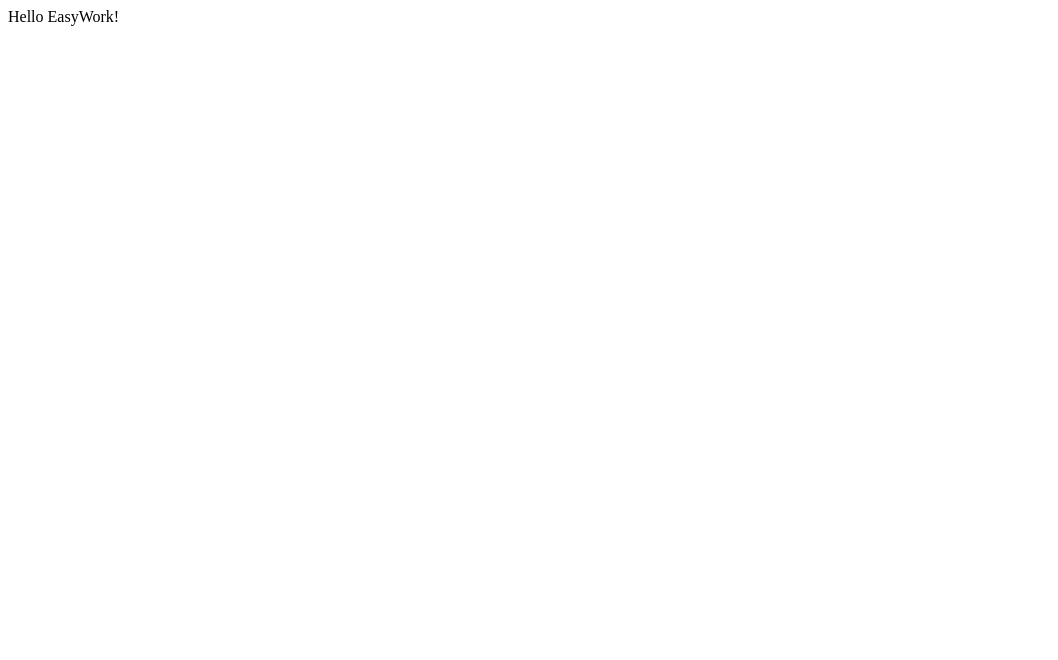
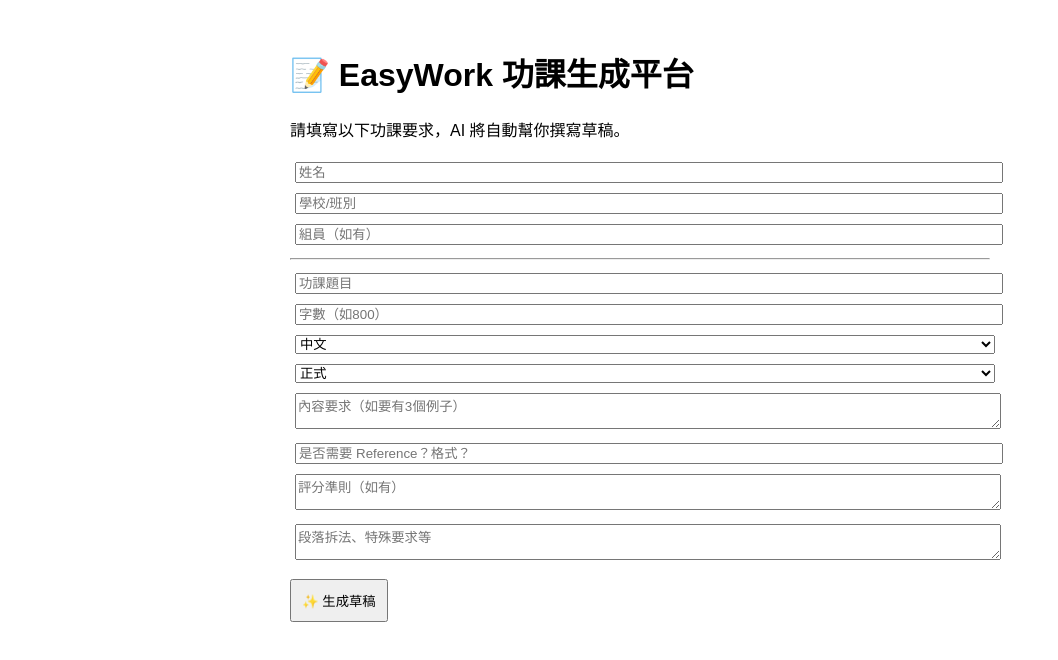
Before and after one commit to ndx218/esay-work, a Next.js app: page / in a window 1280 px wide. Shown: the top 660 px of the page, without its empty margins (0-1058 px from the left). Built offline with nearby package versions, Linux system fonts and the light colour scheme.

Commit message:
Add files via upload

```diff
--- a/pages/api/generate.ts
+++ b/pages/api/generate.ts
@@ -1,28 +1 @@
-export default async function handler(req, res) {
-  const { title, wordCount, language, tone, detail, reference, rubric, paragraph } = req.body;
-
-  const content = `
-題目：${title}
-字數：${wordCount}
-語言：${language}，語氣：${tone}
-內容要求：${detail}
-引用方式：${reference}
-評分準則：${rubric}
-段落要求：${paragraph}
-請根據以上需求寫一篇完整文章。
-`;
-
-  const completion = await fetch("https://api.openai.com/v1/chat/completions", {
-    method: "POST",
-    headers: {
-      "Authorization": `Bearer ${process.env.OPENAI_API_KEY}`,
-      "Content-Type": "application/json",
-    },
-    body: JSON.stringify({
-      model: "gpt-3.5-turbo",
-      messages: [{ role: "user", content }],
-    }),
-  }).then(r => r.json());
-
-  res.status(200).json({ result: completion.choices[0].message.content });
-}
+# placeholder for OpenAI API integration
--- a/pages/api/humanize.ts
+++ b/pages/api/humanize.ts
@@ -1,14 +1 @@
-export default async function handler(req, res) {
-  const { content } = req.body;
-
-  const humanized = await fetch("https://api.humanizer.ai/v1/humanize", {
-    method: "POST",
-    headers: {
-      "Authorization": `Bearer ${process.env.HUMANIZER_API_KEY}`,
-      "Content-Type": "application/json",
-    },
-    body: JSON.stringify({ content }),
-  }).then(r => r.json());
-
-  res.status(200).json({ result: humanized.result });
-}
+# placeholder for Humanizer API integration
--- a/pages/index.tsx
+++ b/pages/index.tsx
@@ -1 +1,67 @@
-export default function Home() { return <div>Hello EasyWork!</div>; }
+import { useState } from 'react';
+
+export default function Home() {
+  const [form, setForm] = useState({
+    name: '', school: '', members: '',
+    title: '', wordCount: '', language: '中文', tone: '正式',
+    detail: '', reference: '', rubric: '', paragraph: ''
+  });
+  const [result, setResult] = useState('');
+  const [loading, setLoading] = useState(false);
+
+  const handleChange = e => {
+    const { name, value } = e.target;
+    setForm(prev => ({ ...prev, [name]: value }));
+  };
+
+  const handleSubmit = async () => {
+    setLoading(true);
+    const res = await fetch('/api/generate', {
+      method: 'POST',
+      headers: { 'Content-Type': 'application/json' },
+      body: JSON.stringify(form)
+    });
+    const data = await res.json();
+    setResult(data.result);
+    setLoading(false);
+  };
+
+  return (
+    <div style={{ maxWidth: 700, margin: 'auto', padding: 20, fontFamily: 'sans-serif' }}>
+      <h1>📝 EasyWork 功課生成平台</h1>
+      <p>請填寫以下功課要求，AI 將自動幫你撰寫草稿。</p>
+
+      <input placeholder="姓名" name="name" onChange={handleChange} style={{ width: '100%', margin: 5 }} />
+      <input placeholder="學校/班別" name="school" onChange={handleChange} style={{ width: '100%', margin: 5 }} />
+      <input placeholder="組員（如有）" name="members" onChange={handleChange} style={{ width: '100%', margin: 5 }} />
+
+      <hr />
+
+      <input placeholder="功課題目" name="title" onChange={handleChange} style={{ width: '100%', margin: 5 }} />
+      <input placeholder="字數（如800）" name="wordCount" onChange={handleChange} style={{ width: '100%', margin: 5 }} />
+      <select name="language" onChange={handleChange} style={{ width: '100%', margin: 5 }}>
+        <option value="中文">中文</option>
+        <option value="英文">英文</option>
+      </select>
+      <select name="tone" onChange={handleChange} style={{ width: '100%', margin: 5 }}>
+        <option value="正式">正式</option>
+        <option value="半正式">半正式</option>
+        <option value="輕鬆">輕鬆</option>
+      </select>
+      <textarea placeholder="內容要求（如要有3個例子）" name="detail" onChange={handleChange} style={{ width: '100%', margin: 5 }} />
+      <input placeholder="是否需要 Reference？格式？" name="reference" onChange={handleChange} style={{ width: '100%', margin: 5 }} />
+      <textarea placeholder="評分準則（如有）" name="rubric" onChange={handleChange} style={{ width: '100%', margin: 5 }} />
+      <textarea placeholder="段落拆法、特殊要求等" name="paragraph" onChange={handleChange} style={{ width: '100%', margin: 5 }} />
+
+      <button onClick={handleSubmit} style={{ padding: 10, marginTop: 10 }}>✨ 生成草稿</button>
+
+      {loading && <p>⏳ 正在生成中...</p>}
+      {result && (
+        <div style={{ whiteSpace: 'pre-wrap', marginTop: 20, background: '#f5f5f5', padding: 10 }}>
+          <h3>📄 草稿內容：</h3>
+          {result}
+        </div>
+      )}
+    </div>
+  );
+}
```
